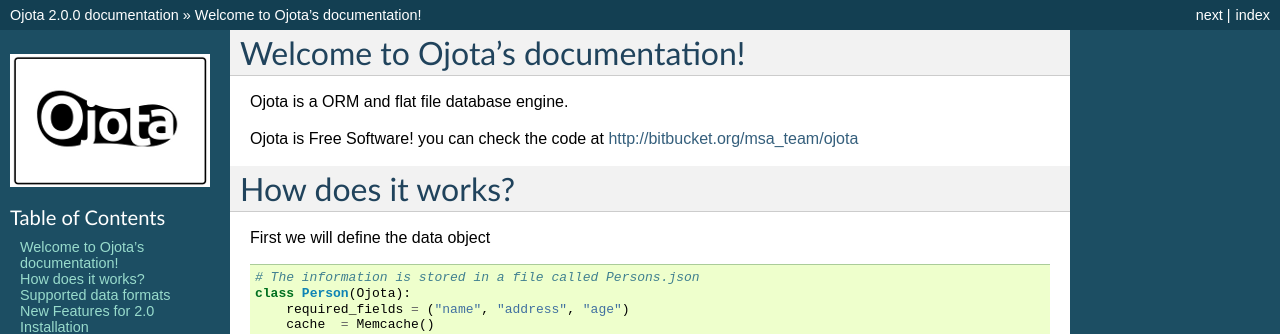
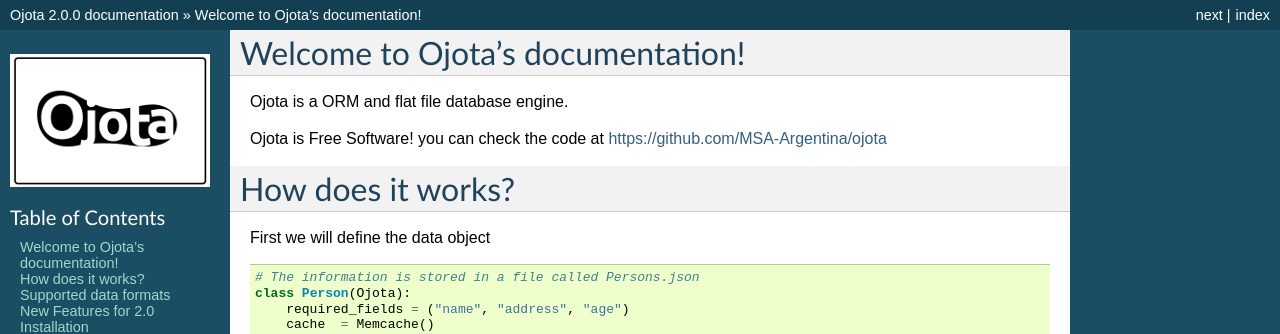
Before and after one commit to MSA-Argentina/ojota, a Sphinx documentation site: the page built from ojota/docs/index.rst, in a window 1280 px wide. Shown: the top 334 px of the page. Built offline with Sphinx 7.4.7, drawn with Linux system fonts in a browser that asks for light colours; some of the changed lines change nothing that is shown.

Commit message:
updating docs to point to the new repo

```diff
--- a/ojota/docs/index.rst
+++ b/ojota/docs/index.rst
@@ -8,7 +8,7 @@
 
 Ojota is a ORM and flat file database engine.
 
-Ojota is Free Software! you can check the code at http://bitbucket.org/msa_team/ojota
+Ojota is Free Software! you can check the code at https://github.com/MSA-Argentina/ojota
 
 
 How does it works?
```
Also changed, not shown: 11 other files.
